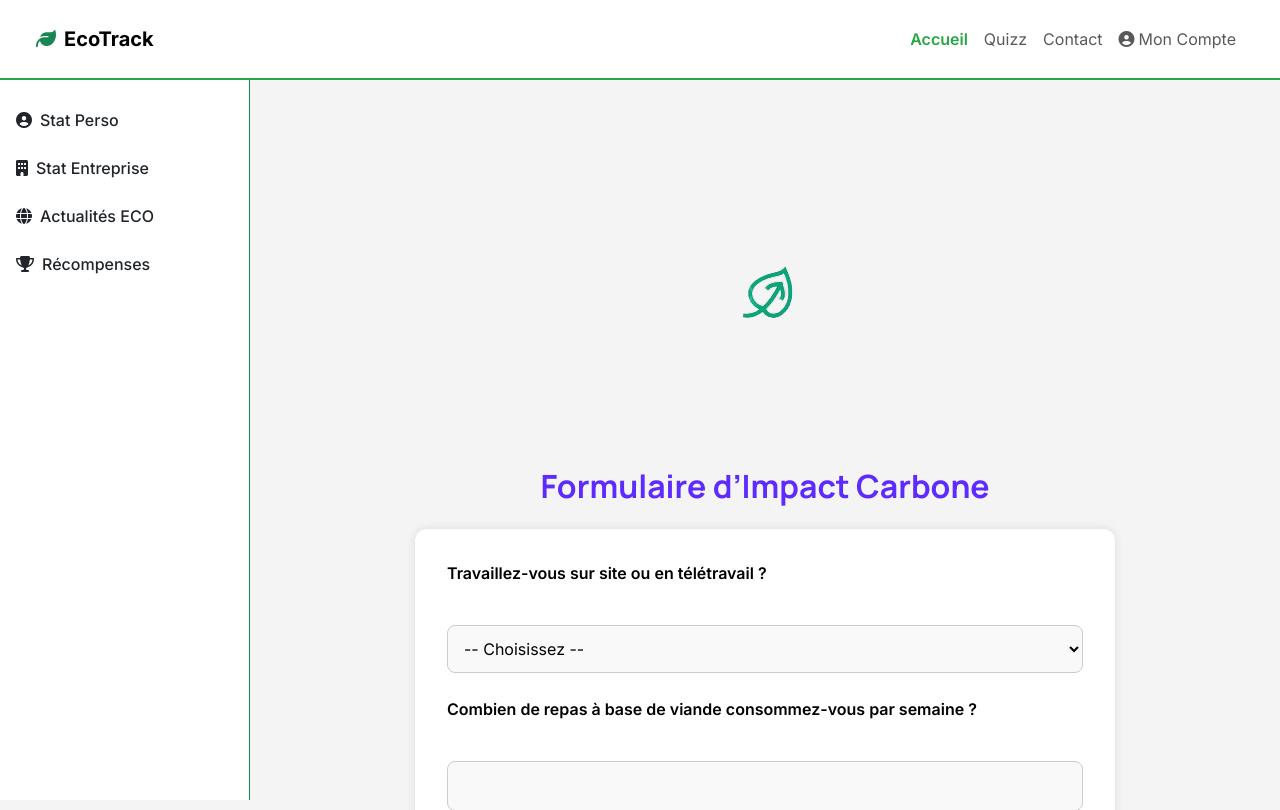
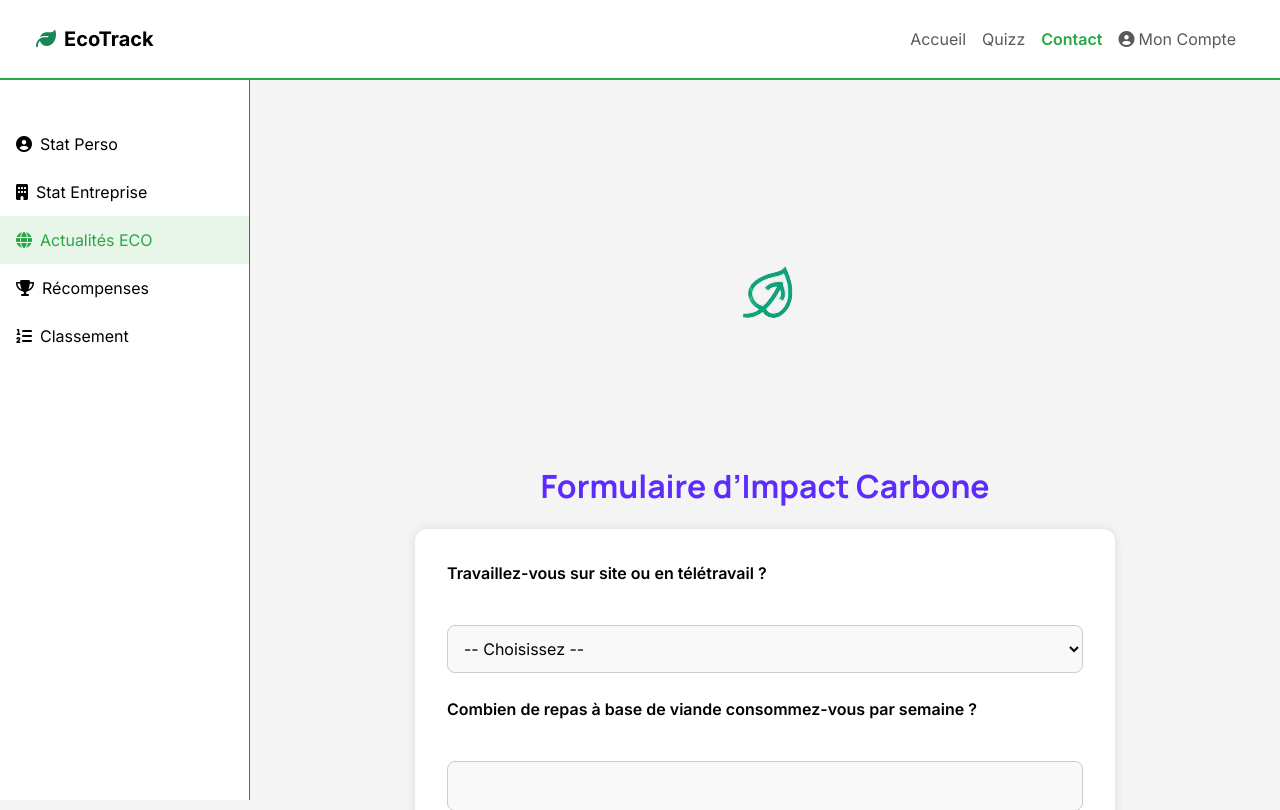
Before and after one commit to dasbap/projet_solution_app, a PHP site: page /formulaire.php in a window 1280 px wide. Shown: the top 810 px of the page. Run offline with PHP 8.4, Linux system fonts and the light colour scheme; the visitor is signed in with stand-in values (Sample User, id 1).

Commit message:
maj final

```diff
--- a/APP/Client/res/js/statperso.js
+++ b/APP/Client/res/js/statperso.js
@@ -22,7 +22,7 @@ document.addEventListener('DOMContentLoaded', () => {
             datasets: [{
               label: 'Points par question',
               data: data.line.data,
-              backgroundColor: 'rgba(30,112,191,0.2)', // couleur bleu
+              backgroundColor: 'rgba(21, 207, 136, 0.2)', // couleur bleu
               borderColor: '#1e70bf', // bordure bleu
               borderWidth: 2,
               pointRadius: 4,
--- a/APP/Client/views/actualites.php
+++ b/APP/Client/views/actualites.php
@@ -130,7 +130,7 @@
           />
           <div class="carousel-caption-custom">
             <p>
-              L’initiative XYZ valorise les énergies renouvelables et engage les citoyens dans une transition écologique.
+            « La rivière est le meilleur pisciculteur » : la continuité écologique, l'autre mission de la fédération de pêche de l'Yonne
               <br>
               <a href="https://www.lyonne.fr/flogny-la-chapelle-89360/actualites/la-riviere-est-le-meilleur-pisciculteur-la-continuite-ecologique-l-autre-mission-de-la-federation-de-peche-de-l-yonne_14676185/">En savoir plus →</a>
             </p>
--- a/APP/Client/views/connexion.php
+++ b/APP/Client/views/connexion.php
@@ -28,7 +28,7 @@
   <div class="card p-4 shadow-sm" style="max-width: 400px; width: 100%;">
     <!-- Logo centré -->
     <div class="text-center mb-3">
-      <img src="../res/images/Logo-EcoTrack.svg"
+      <img src="../res/Images/merci.png"
             alt="Logo EcoTrack"
             style="max-width: 150px; width: 100%; height: auto;">
     </div>
--- a/APP/Client/views/formulaire.php
+++ b/APP/Client/views/formulaire.php
@@ -23,28 +23,21 @@
 <body class="d-flex flex-column min-vh-100">
 
 <!-- NAVBAR -->
-<nav class="navbar navbar-expand-lg">
+<nav class="navbar navbar-expand-lg bg-white fixed-top">
     <div class="container-fluid">
+      <button id="burgerBtn" class="btn d-lg-none me-2">
+        <i class="fas fa-bars fa-lg"></i>
+      </button>
       <a class="navbar-brand fw-bold" href="index.php">
         <i class="fas fa-leaf text-success me-2"></i>EcoTrack
       </a>
-    <button
-      class="navbar-toggler"
-      type="button"
-      data-bs-toggle="collapse"
-      data-bs-target="#mainNav"
-      aria-controls="mainNav"
-      aria-expanded="false"
-      aria-label="Toggle navigation">
-      <span class="navbar-toggler-icon"></span>
-    </button>
-    <div class="collapse navbar-collapse justify-content-end" id="mainNav">
+      <div class="collapse navbar-collapse d-none d-lg-flex justify-content-end" id="mainNav">
         <ul class="navbar-nav">
-        <li class="nav-item"><a class="nav-link active" href="index.php">Accueil</a></li>
+          <li class="nav-item"><a class="nav-link" href="index.php">Accueil</a></li>
           <li class="nav-item"><a class="nav-link" href="formulaire.php">Quizz</a></li>
-        <li class="nav-item"><a class="nav-link" href="contact.php">Contact</a></li>
+          <li class="nav-item"><a class="nav-link active" href="contact.php">Contact</a></li>
           <li class="nav-item">
-          <a class="nav-link" href="connexion.html">
+            <a class="nav-link" href="connexion.php">
               <i class="fas fa-user-circle me-1"></i>Mon Compte
             </a>
           </li>
@@ -53,21 +46,31 @@
     </div>
   </nav>
 
-  <!-- SIDEBAR -->
-  <aside class="sidebar bg-white border-end border-success">
-    <div onclick="location.href='stat_perso.php'">
-      <i class="fas fa-user-circle me-2"></i>Stat Perso
+<aside class="sidebar bg-white border-end border-success d-none d-lg-block">
+    <nav class="nav flex-column pt-4">
+      <a class="nav-link" href="stat_perso.php"><i class="fas fa-user-circle me-2"></i>Stat Perso</a>
+      <a class="nav-link" href="stat_entreprise.php"><i class="fas fa-building me-2"></i>Stat Entreprise</a>
+      <a class="nav-link active" href="actualites.php"><i class="fas fa-globe me-2"></i>Actualités ECO</a>
+      <a class="nav-link" href="recompenses.php"><i class="fas fa-trophy me-2"></i>Récompenses</a>
+      <a class="nav-link" href="classement.php"><i class="fas fa-list-ol me-2"></i>Classement</a>
+    </nav>
+  </aside>
+  <!-- MENU MOBILE overlay -->
+  <div class="mobile-menu d-lg-none" id="mobileMenu">
+    <nav class="nav flex-column text-center pt-4">
+      <a class="nav-link py-2" href="index.php">Accueil</a>
+      <a class="nav-link py-2" href="formulaire.php">Quizz</a>
+      <a class="nav-link py-2" href="contact.php">Contact</a>
+      <a class="nav-link py-2" href="connexion.php">Mon Compte</a>
+      <hr/>
+      <a class="nav-link py-2" href="stat_perso.php">Stat Perso</a>
+      <a class="nav-link py-2" href="stat_entreprise.php">Stat Entreprise</a>
+      <a class="nav-link py-2 active" href="actualites.php">Actualités ECO</a>
+      <a class="nav-link py-2" href="recompenses.php">Récompenses</a>
+      <a class="nav-link py-2" href="classement.php">Classement</a>
+    </nav>
   </div>
-    <div onclick="location.href='stat_entreprise.php'">
-      <i class="fas fa-building me-2"></i>Stat Entreprise
-    </div>
-    <div onclick="location.href='actualites.php'">
-      <i class="fas fa-globe me-2"></i>Actualités ECO
-    </div>
-    <div onclick="location.href='recompenses.php'">
-      <i class="fas fa-trophy me-2"></i>Récompenses
-    </div>
-  </aside>
+
 
   <!-- CONTENU PRINCIPAL -->
   <main class="flex-fill" id="mainContent">
@@ -96,5 +99,15 @@
   <!-- Scripts -->
   <script src="https://cdn.jsdelivr.net/npm/bootstrap@5.3.0/dist/js/bootstrap.bundle.min.js"></script>
   <script src="../res/js/formulaire.js"></script>
+  <script>
+    document.addEventListener('DOMContentLoaded', () => {
+      const burgerBtn  = document.getElementById('burgerBtn');
+      const mobileMenu = document.getElementById('mobileMenu');
+      burgerBtn.addEventListener('click', () => mobileMenu.classList.toggle('open'));
+      mobileMenu.addEventListener('click', e => {
+        if (e.target === mobileMenu) mobileMenu.classList.remove('open');
+      });
+    });
+  </script>
 </body>
 </html>
--- a/APP/Client/views/index.php
+++ b/APP/Client/views/index.php
@@ -66,7 +66,6 @@ require_once __DIR__ . '/../../Serveur/profil.php';
   <!-- SIDEBAR -->
   <aside id="sidebar" class="sidebar bg-white border-end border-success d-none d-lg-block">
     <nav class="nav flex-column pt-4">
-      <a class="nav-link active" href="index.php"><i class="fas fa-home me-2"></i>Accueil</a>
       <a class="nav-link" href="stat_perso.php"><i class="fas fa-user-circle me-2"></i>Stat Perso</a>
       <a class="nav-link" href="stat_entreprise.php"><i class="fas fa-building me-2"></i>Stat Entreprise</a>
       <a class="nav-link" href="actualites.php"><i class="fas fa-globe me-2"></i>Actualités ECO</a>
@@ -137,7 +136,7 @@ require_once __DIR__ . '/../../Serveur/profil.php';
               </div>
               <div class="carousel-item-img-container mx-4">
                 <img
-                  src="../res/Images/carroussel2.jpg"
+                  src="../res/Images/terre.png"
                   alt="Énergie renouvelable"
                   class="d-block carousel-img"
                   style="max-width:500px; width:100%; border-radius:.5rem;"
--- a/APP/Client/views/motdepasseoublie.php
+++ b/APP/Client/views/motdepasseoublie.php
@@ -30,7 +30,7 @@
   <div class="card reset-card p-4 shadow-sm" style="max-width: 500px; width: 100%;">
     <!-- Logo centré -->
     <div class="text-center mb-3">
-      <img src="../res/images/Logo-EcoTrack.svg"
+      <img src="../res/Images/merci.png"
            alt="Logo EcoTrack"
            style="max-width: 150px; width: 100%; height: auto;">
     </div>
```
Also changed, not shown: APP/Client/res/css/actualites.css (+28 -0 lines), APP/Client/res/css/global.css (+28 -0 lines), APP/Client/views/classement.php (+10 -1 lines), APP/Client/views/stat_entreprise.php (+10 -0 lines), APP/Client/views/stat_perso.php (+29 -16 lines), APP/Client/res/Images/terre.png (added), APP/Client/res/Images/téléchargement.jpg (added). Lines whose indentation alone changed are shown as unchanged.
